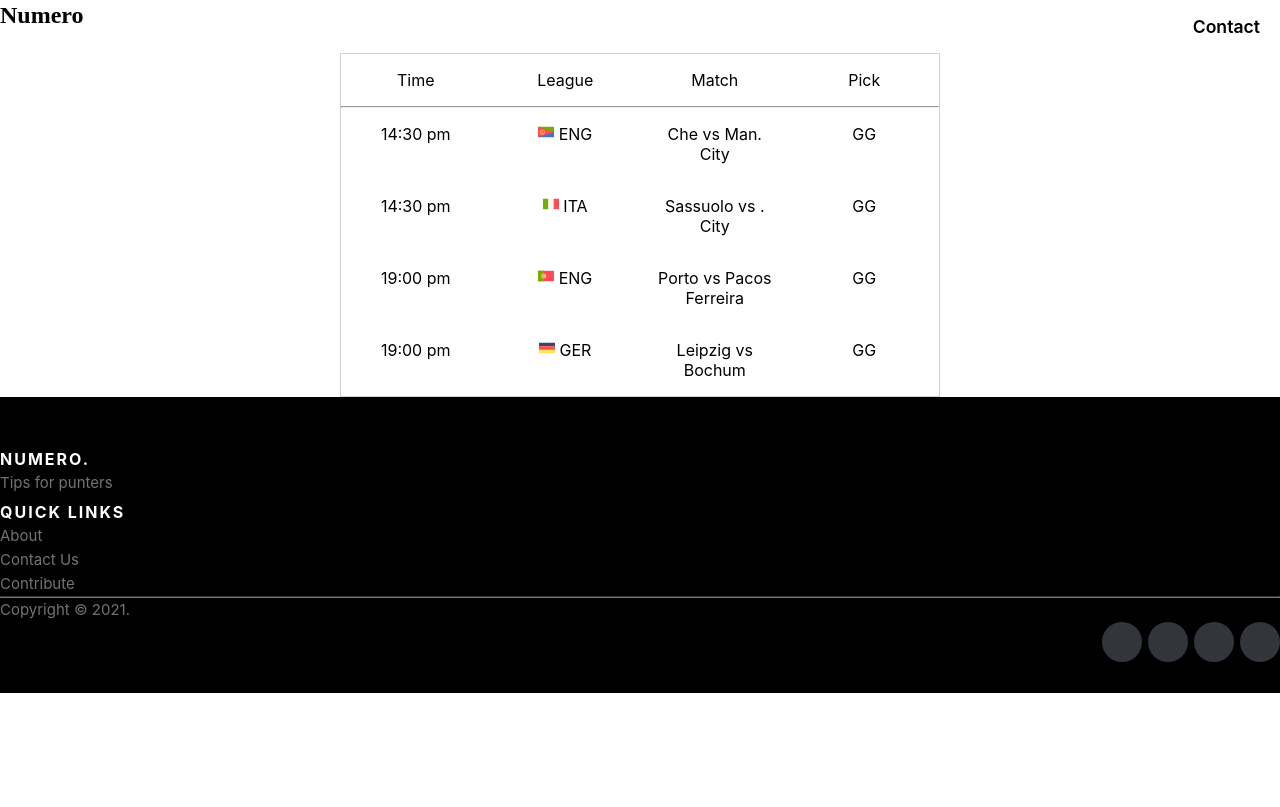
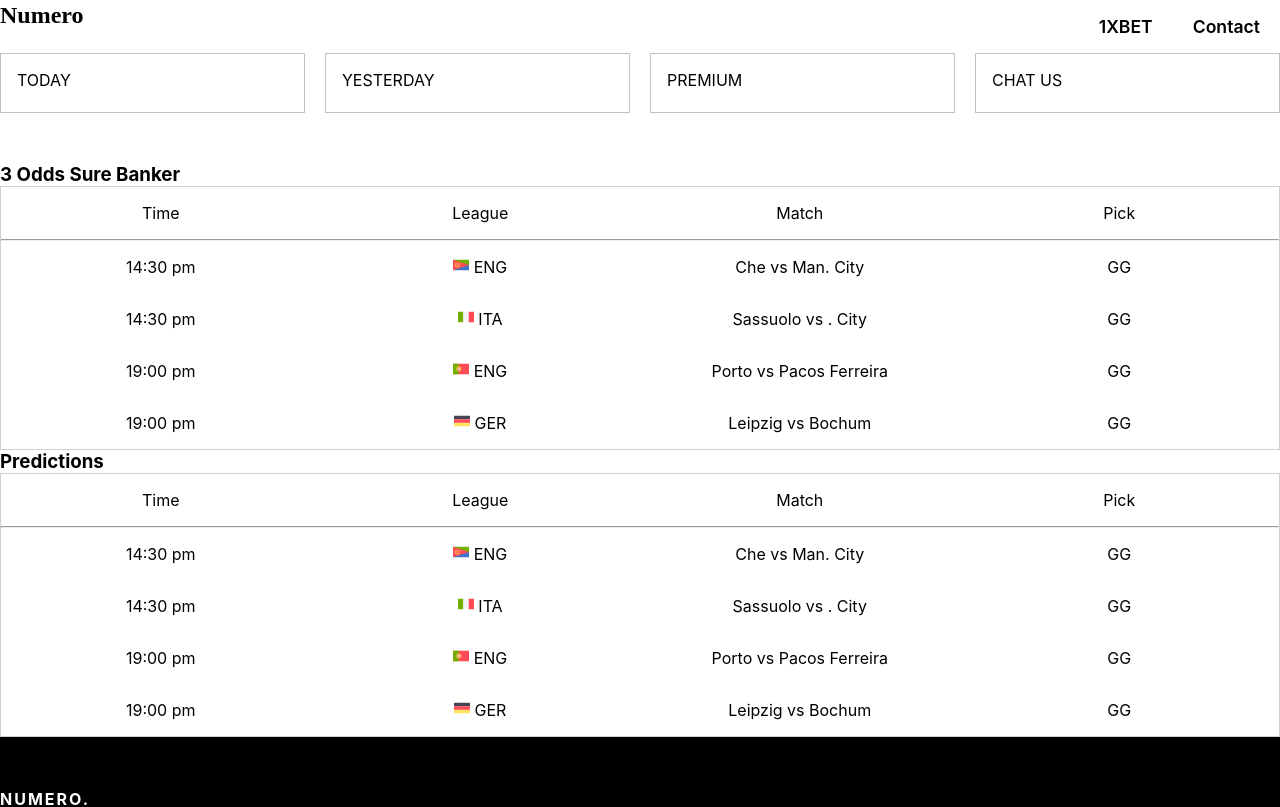
Before and after one commit to adebayokehinde/bet-code, a Next.js app: page /landingPage in a window 1280 px wide. Shown: the top 807 px of the page. Built offline with nearby package versions, Linux system fonts and the light colour scheme.

Commit message:
few edits

```diff
--- a/components/landingPage/navbar/toolbar/toolbar.js
+++ b/components/landingPage/navbar/toolbar/toolbar.js
@@ -29,9 +29,11 @@ export default function Toolbar({ drawerClickHandler, children }) {
             <ul>
 
               <li className="nav-it">
+                <Link href="#">1XBET</Link>
+              </li>
+              <li className="nav-it">
                 <Link href="#">Contact</Link>
               </li>
-
             </ul>
           </div>
           <div className="toolbar__toggle-button">
--- a/components/landingPage/predictions/index.js
+++ b/components/landingPage/predictions/index.js
@@ -5,6 +5,10 @@ import { motion } from "framer-motion";
 export default function Predictions() {
   return (
     <>
+      <div>
+        <span>
+          <h3>3 Odds Sure Banker </h3>
+        </span>
         <div className="prediction-tab bor">
           <div className="">
             <div className="ul-table-heading">
@@ -18,8 +22,10 @@ export default function Predictions() {
           </div>
 
           <div className="">
-          <motion.ul whileHover={{ scale: 1.1, rotate: 0 }}
-             className="ul-table-heading">
+            <motion.ul
+              whileHover={{ rotate: 0, y: -10 }}
+              className="ul-table-heading"
+            >
               <li className="ul-table-heading-li">14:30 pm</li>
               <li className="ul-table-heading-li">
                 <Er /> ENG
@@ -27,8 +33,10 @@ export default function Predictions() {
               <li className="ul-table-heading-li">Che vs Man. City</li>
               <li className="ul-table-heading-li">GG</li>
             </motion.ul>
-          <motion.ul whileHover={{ scale: 1.1, rotate: 0 }}
-             className="ul-table-heading">
+            <motion.ul
+              whileHover={{ rotate: 0, y: -10 }}
+              className="ul-table-heading"
+            >
               <li className="ul-table-heading-li">14:30 pm</li>
               <li className="ul-table-heading-li">
                 <It /> ITA
@@ -36,8 +44,10 @@ export default function Predictions() {
               <li className="ul-table-heading-li">Sassuolo vs . City</li>
               <li className="ul-table-heading-li">GG</li>
             </motion.ul>
-          <motion.ul whileHover={{ scale: 1.1, rotate: 0 }}
-             className="ul-table-heading">
+            <motion.ul
+              whileHover={{ rotate: 0, y: -10 }}
+              className="ul-table-heading"
+            >
               <li className="ul-table-heading-li">19:00 pm</li>
               <li className="ul-table-heading-li">
                 <Pt /> ENG
@@ -47,8 +57,7 @@ export default function Predictions() {
             </motion.ul>
 
             <motion.ul
-            whileHover={{ scale: 1.1, rotate: 0 }}
-
+              whileHover={{ rotate: 0, y: -10 }}
               className="ul-table-heading"
             >
               <li className="ul-table-heading-li">19:00 pm</li>
@@ -60,6 +69,73 @@ export default function Predictions() {
             </motion.ul>
           </div>
         </div>
+      </div>
+
+      <div className="mt-5">
+        <span>
+          <h3>Predictions </h3>
+        </span>
+        <div className="prediction-tab bor">
+          <div className="">
+            <div className="ul-table-heading">
+              <div className="ul-table-heading-li">Time</div>
+              <div className="ul-table-heading-li">League</div>
+              <div className="ul-table-heading-li">Match</div>
+              <div className="ul-table-heading-li">Pick</div>
+            </div>
+
+            <hr />
+          </div>
+
+          <div className="">
+            <motion.ul
+              whileHover={{ rotate: 0, y: -10 }}
+              className="ul-table-heading"
+            >
+              <li className="ul-table-heading-li">14:30 pm</li>
+              <li className="ul-table-heading-li">
+                <Er /> ENG
+              </li>
+              <li className="ul-table-heading-li">Che vs Man. City</li>
+              <li className="ul-table-heading-li">GG</li>
+            </motion.ul>
+            <motion.ul
+              whileHover={{ rotate: 0, y: -10 }}
+              className="ul-table-heading"
+            >
+              <li className="ul-table-heading-li">14:30 pm</li>
+              <li className="ul-table-heading-li">
+                <It /> ITA
+              </li>
+              <li className="ul-table-heading-li">Sassuolo vs . City</li>
+              <li className="ul-table-heading-li">GG</li>
+            </motion.ul>
+            <motion.ul
+              whileHover={{ rotate: 0, y: -10 }}
+              className="ul-table-heading"
+            >
+              <li className="ul-table-heading-li">19:00 pm</li>
+              <li className="ul-table-heading-li">
+                <Pt /> ENG
+              </li>
+              <li className="ul-table-heading-li">Porto vs Pacos Ferreira </li>
+              <li className="ul-table-heading-li">GG</li>
+            </motion.ul>
+
+            <motion.ul
+              whileHover={{ rotate: 0, y: -10 }}
+              className="ul-table-heading"
+            >
+              <li className="ul-table-heading-li">19:00 pm</li>
+              <li className="ul-table-heading-li">
+                <De /> GER{" "}
+              </li>
+              <li className="ul-table-heading-li">Leipzig vs Bochum </li>
+              <li className="ul-table-heading-li">GG</li>
+            </motion.ul>
+          </div>
+        </div>
+      </div>
     </>
   );
 }
--- a/components/main.js
+++ b/components/main.js
@@ -5,7 +5,7 @@ import TabPage from "./landingPage/tabs";
 export default function Main() {
   return (
     <div className="container-fluid">
-      {/* <div className="flex-r">
+      <div className="flex-r">
         <div className="nav-box text-center">
           <p>TODAY</p>
         </div>
@@ -13,7 +13,7 @@ export default function Main() {
         <div className="nav-box text-center">YESTERDAY</div>
         <div className="nav-box text-center">PREMIUM </div>
         <div className="nav-box text-center"> CHAT US</div>
-      </div> */}
+      </div>
 
       <div className="row">
         <div className="col-lg-12 col-sm-12 ">
--- a/styles/globals.css
+++ b/styles/globals.css
@@ -585,7 +585,7 @@ a {
 } */
 .prediction-tab{
   width: 100%;
-  max-width: 600px;
+  /* max-width: 600px; */
 }
 
 .ul-table-heading{
@@ -603,8 +603,9 @@ a {
 
 }
 
-.news-card{
-
+.ul-table-heading:hover{
+  background: green;
+  color: white;
 }
 
 @import url("https://fonts.googleapis.com/css2?family=Bebas+Neue&display=swap");
```
Lines whose indentation alone changed are shown as unchanged.
